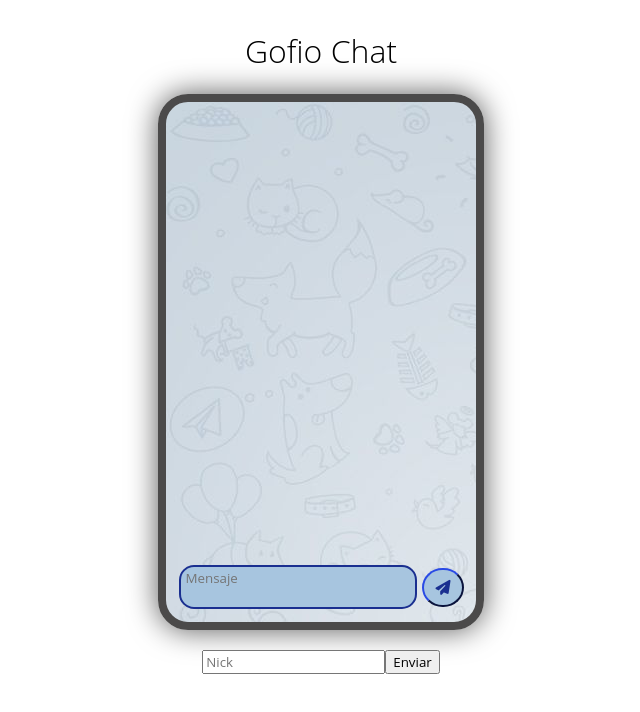
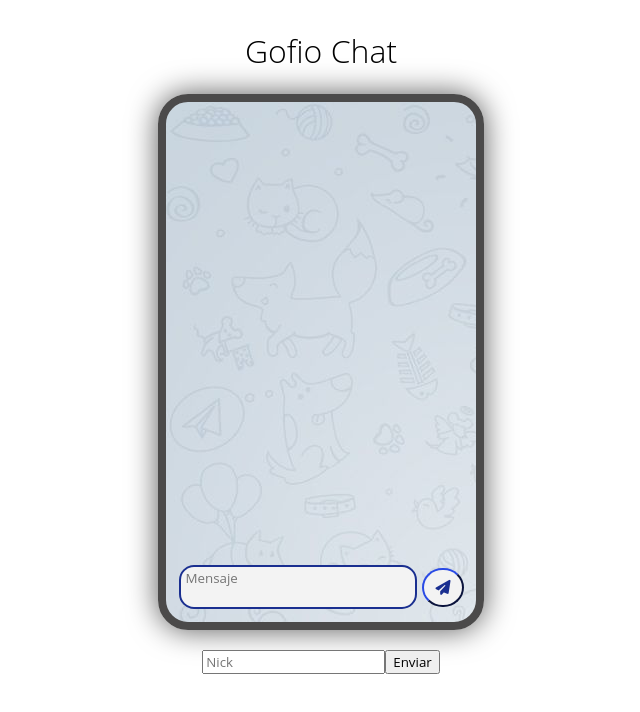
Before and after one commit to AdrianSocasToledo/ChatExample, a website: page client/index.html in a window 1280 px wide. Shown: the whole page, without its empty margins (319-959 px from the left). Drawn offline with nearby package versions, Linux system fonts and the light colour scheme; no server answers.

Commit message:
fondos textos blancos

```diff
--- a/client/styles.css
+++ b/client/styles.css
@@ -49,7 +49,6 @@ h1 {
 
 .message{
   display: flex;
-  justify-content: space-between;
   margin-top: 5px;
   margin-bottom: 15px;
   padding: 5px;
@@ -78,7 +77,7 @@ h1 {
 
 #text {
   resize: none;
-  background-color: rgb(167, 197, 223);
+  background-color: rgb(243, 243, 243);
   width: 85%;
   border: solid rgb(26, 47, 144) 2px;
   border-radius: 15px;
@@ -97,7 +96,7 @@ h1 {
   width: 15%;
   height: 80%;
   border-radius: 50%;
-  background-color: rgb(167, 197, 223);
+  background-color: rgb(243, 243, 243);
   border-color: rgb(26, 47, 144);
   outline: none;
 
```
